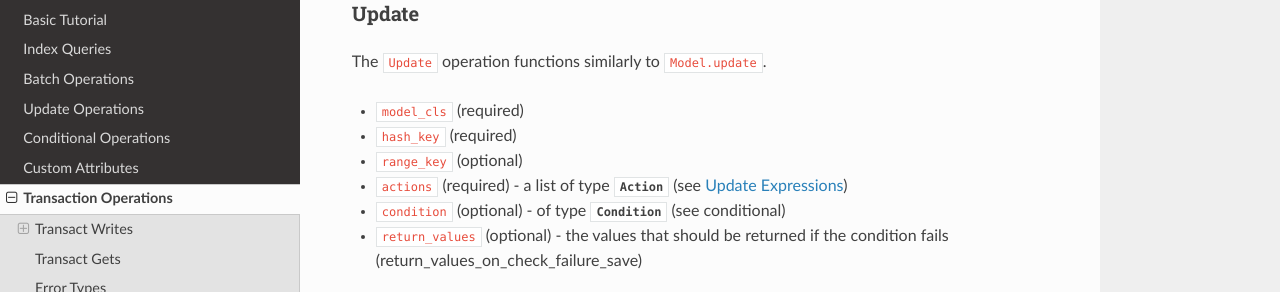
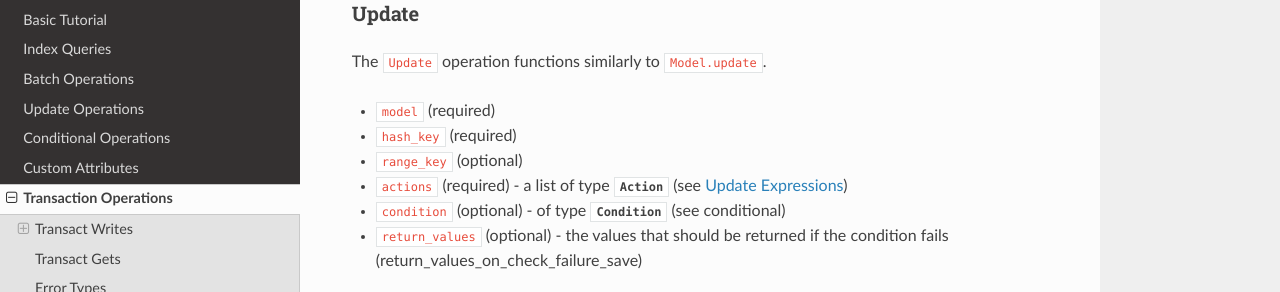
Before and after one commit to pynamodb/PynamoDB, a Sphinx documentation site: the page built from docs/transaction.rst, in a window 1280 px wide and 900 px high, scrolled down 3006 px. Shown: the part 155-447 px from the top of the window. Built offline with Sphinx 7.4.7 and the Read the Docs theme 2.0.0, drawn with Linux system fonts in a browser that asks for light colours.

Commit message:
Update transaction.rst
closes #716

```diff
--- a/docs/transaction.rst
+++ b/docs/transaction.rst
@@ -170,7 +170,7 @@ Update
 
 The ``Update`` operation functions similarly to ``Model.update``.
 
-* ``model_cls`` (required)
+* ``model`` (required)
 * ``hash_key``  (required)
 * ``range_key`` (optional)
 * ``actions`` (required) - a list of type :py:class:`Action <pynamodb.expressions.update.Action>` (see :ref:`updates`)
```
